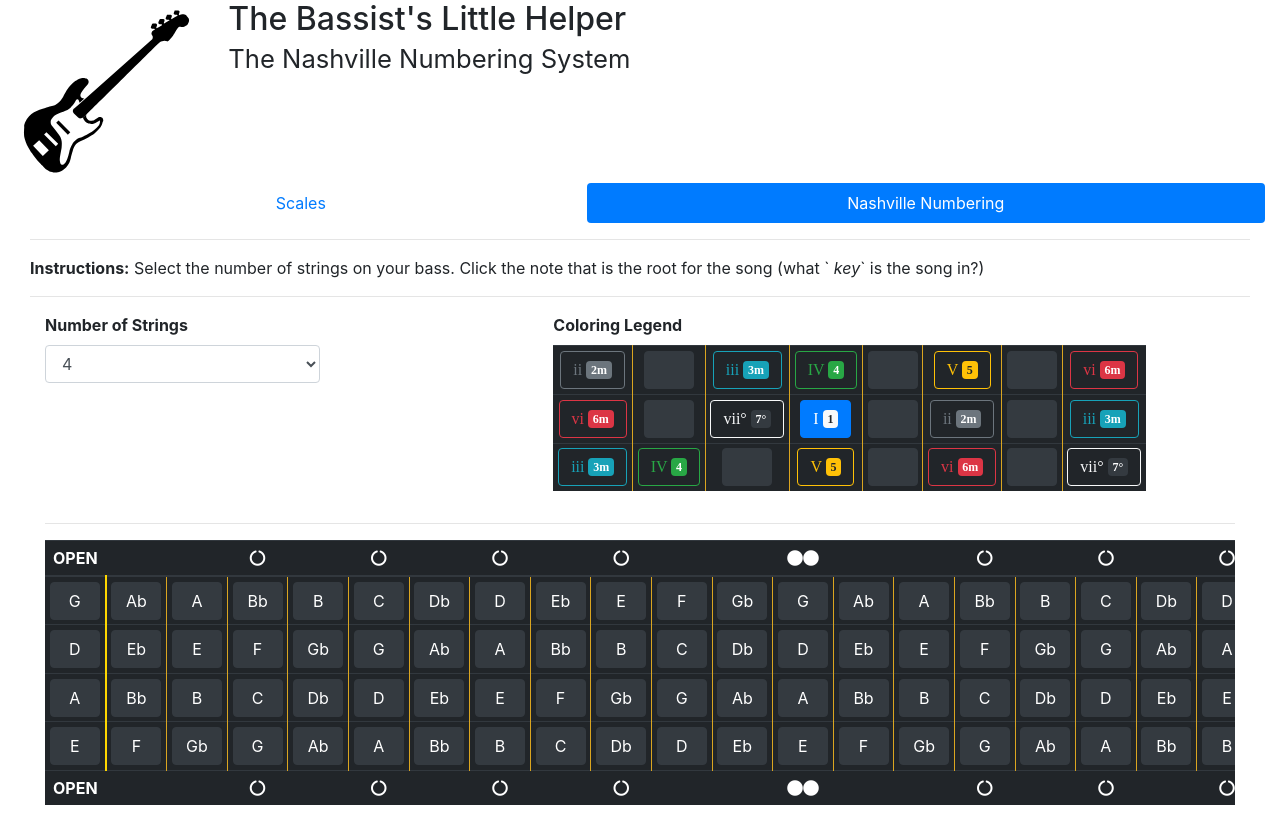
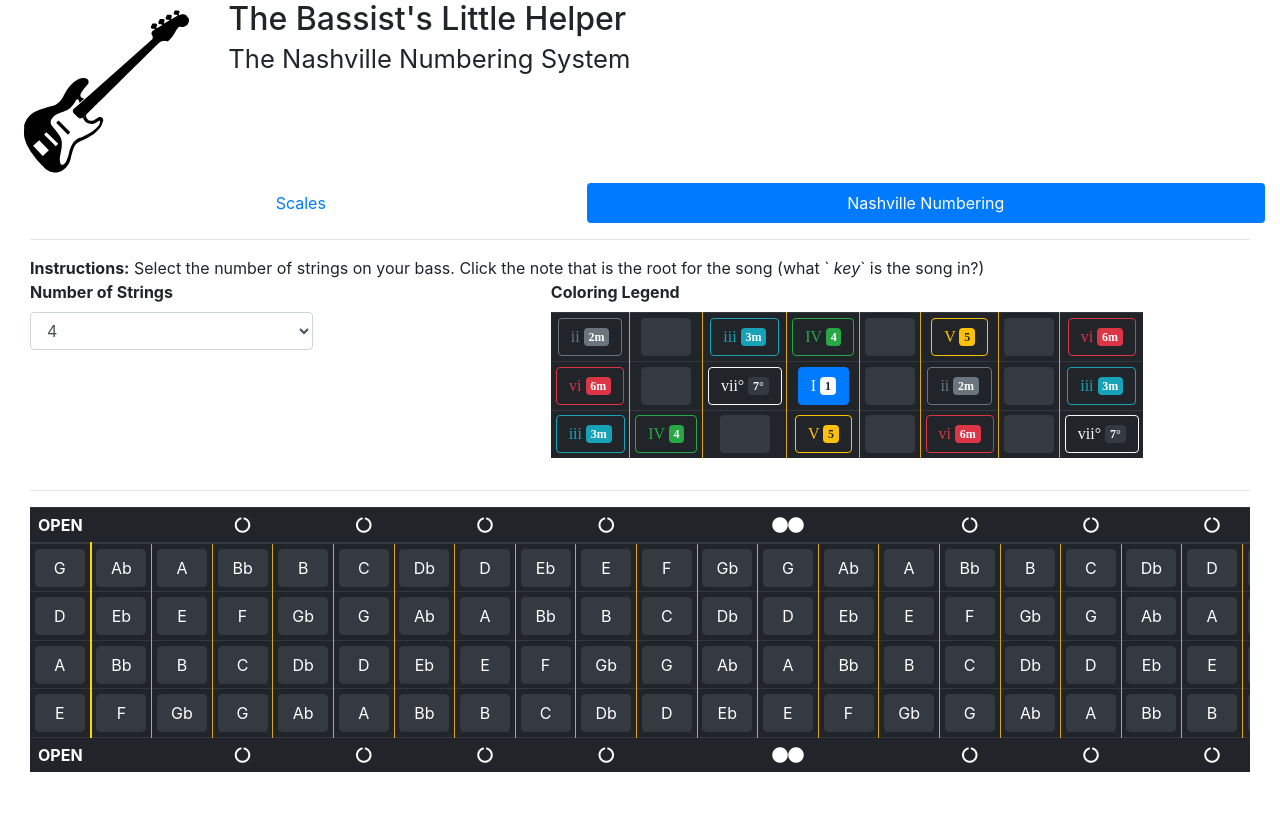
Before and after one commit to pixelsyndicate/bass-nashville-numbering, an Angular app: page / in a window 1280 px wide. After the commit the page ends 800 px from the top, so only its background shows below. Built offline with nearby package versions, Linux system fonts and the light colour scheme.

Commit message:
tried to find and fix an extra closing DIV

```diff
--- a/src/app/app.component.html
+++ b/src/app/app.component.html
@@ -14,18 +14,14 @@
 
 <nav class="nav nav-pills nav-fill">
 
-    <a class="nav-item nav-link" href="#" [ngClass]="{'active': showScales}"  (click)="showScales = true">Scales</a>
+  <a class="nav-item nav-link" href="#" [ngClass]="{'active': showScales}" (click)="showScales = true">Scales</a>
   <a class="nav-item nav-link" href="#" [ngClass]="{'active': !showScales}" (click)="showScales = false">Nashville Numbering</a>
 </nav>
 
 <div class="container-fluid">
   <hr />
-<div class="row" if="fretboard" [ngClass]="{'d-none': showScales}">
-  <div class="col">
-    <strong> Instructions:</strong> Select the number of strings on your bass. Click the note that is the root for the song (what
-    `
-    <em>key</em>` is the song in?)
-  </div>
+  <div class="row" id="fretboard" [ngClass]="{'d-none': showScales}">
+
     <div class="col">
       <app-fretboard></app-fretboard>
     </div>
@@ -35,4 +31,5 @@
       <app-bass-scales></app-bass-scales>
     </div>
   </div>
+
 </div>
--- a/src/app/bass-scales/bass-scales.component.html
+++ b/src/app/bass-scales/bass-scales.component.html
@@ -1,4 +1,3 @@
-<div class="container-fluid">
 
   <!--title and logo-->
   <div class="w-100">
@@ -32,5 +31,3 @@
       </table>
     </div>
   </div>
-
-</div>
--- a/src/app/fretboard/fretboard.component.html
+++ b/src/app/fretboard/fretboard.component.html
@@ -1,7 +1,13 @@
-<hr />
-<div class="container-fluid">
 <div class="row">
+  <div class="col">
+    <strong> Instructions:</strong>
+    Select the number of strings on your bass. Click the note that is the root for the song (what `
+    <em>key</em>` is the song in?)
+  </div>
+</div>
 
+
+<div class="row">
   <div class="col-md-2 col-lg-3">
     <div class="form-group">
       <label for="stringCount">
@@ -134,18 +140,20 @@
     </table>
 
   </div>
-    <div class="w-100"></div>
-    <div class="row col" [ngClass]="{'d-none': nashNumbers.getNote(1)==''}">
+
+</div>
+
+
+<div class="row" id="yourNumbers" [ngClass]="{'d-none': nashNumbers.getNote(1)==''}">
+    <div class="col-sm-12">
       <label for="yourNumbers">
     <strong>Your Nashville Numbers</strong>
   </label>
-      <!-- <br />
-      <div class="w-100"></div> -->
-      <div id="yourNumbers" *ngFor="let num of [1,2,3,4,5,6,7]">
-        <div class="col">
+</div>
+  <div class="col" *ngFor="let num of [1,2,3,4,5,6,7]">
+
     <span [ngClass]="getNashNumberBadgeClassByNum(num)" style="font-size: 1em;">{{num}}</span>: {{nashNumbers.getNote(num)}}
-        </div>
-      </div>
+
   </div>
 </div>
 
@@ -268,4 +276,3 @@
     </table>
   </div>
 </div>
-</div>
```
Lines whose indentation alone changed are shown as unchanged.
